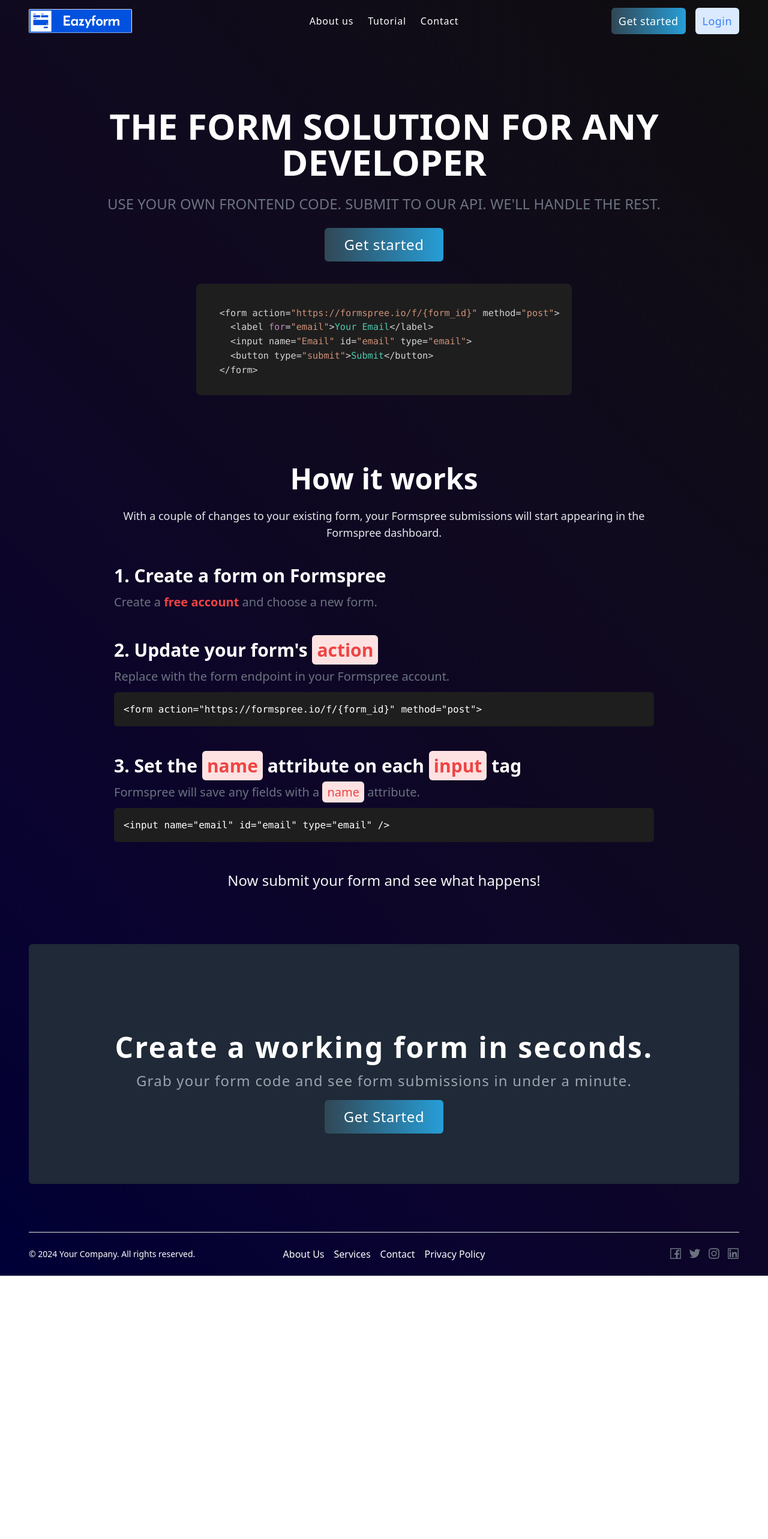
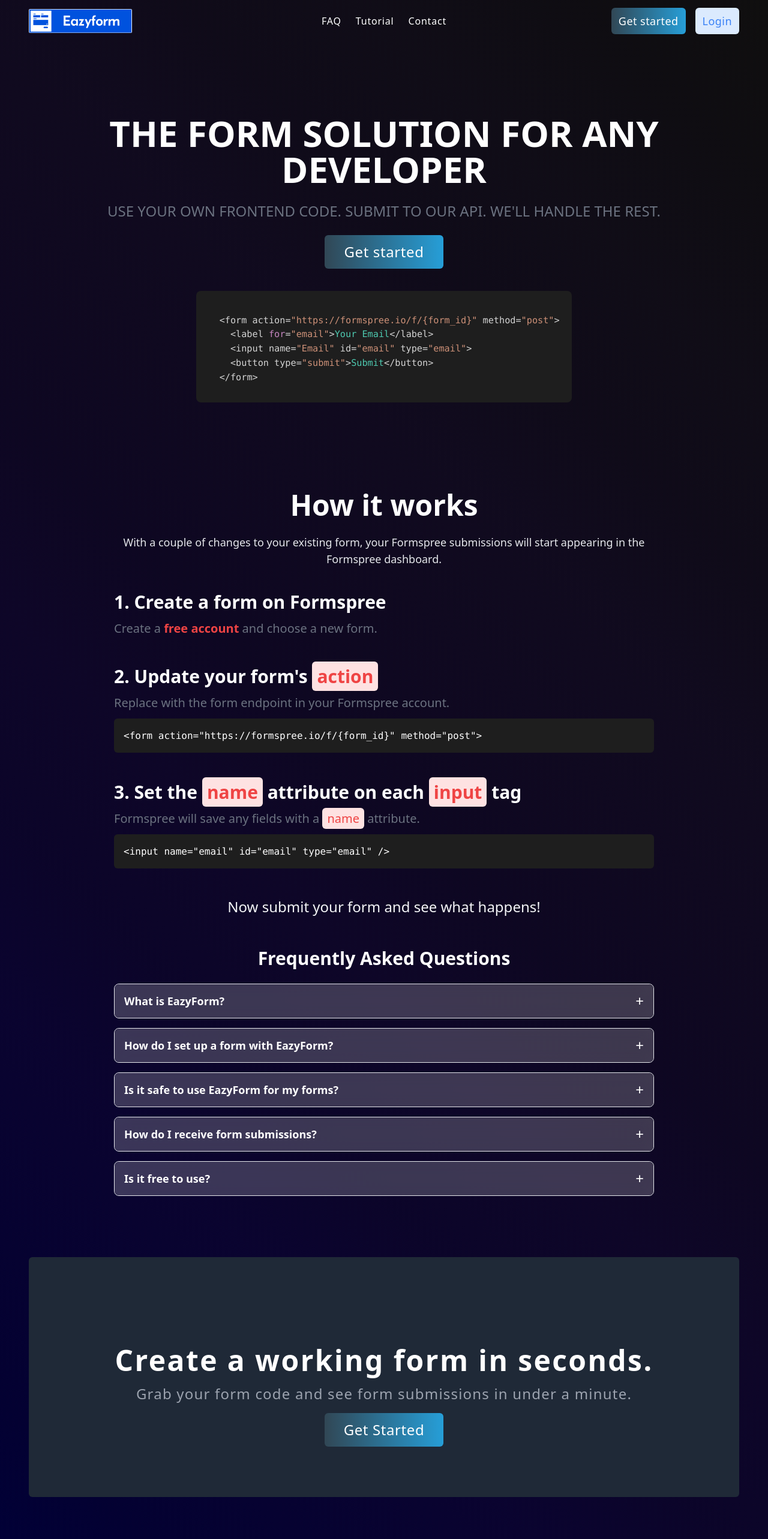
Before and after one commit to Abhiiix0/formspree_clone, a React (Create React App) app in the folder frontend/: page / in a window 1280 px wide. Shown: the top 2566 px of the page at 60% size. Before the commit the page ends 2127 px from the top, so only its background shows below. Built offline with nearby package versions, Linux system fonts and the light colour scheme; no server answers.

Commit message:
"Updated DashboardContent component to render FromNotSelect component when location pathname is '/dashboard', and modified FromNotSelect component to return a styled container with text and a welcome message."

```diff
--- a/frontend/src/App.js
+++ b/frontend/src/App.js
@@ -1,29 +1,56 @@
 import React, { Suspense, lazy } from "react";
 import { BrowserRouter as Router, Route, Routes } from "react-router-dom";
-import Dashboard from "./pages/Dashboard";
-import Login from "./pages/Login";
-import Register from "./pages/Register";
-import OtpVerification from "./pages/OtpVerification";
-import Toaster from "react-hot-toast";
-import PrivateRoute from "./components/PrivateRoute";
-import Intigration from "./components/Intigration";
-import Settings from "./components/Settings";
-import Submissions from "./components/Submissions";
-import FromNotSelect from "./components/FromNotSelect";
-import PageNotFound from "./pages/PageNotFound";
-import Account from "./pages/Account";
 import { AppProvider } from "./context/AppContext";
-import ThankYouPage from "./pages/ThankYouPage";
-import SubmissionLimitReached from "./pages/SubmissionLimitReached";
-import Contact from "./pages/Contact";
+import { Spin } from "antd";
+import { LoadingOutlined } from "@ant-design/icons";
+// import Dashboard from "./pages/Dashboard";
+// import Login from "./pages/Login";
+// import Register from "./pages/Register";
+// import OtpVerification from "./pages/OtpVerification";
+// import PrivateRoute from "./components/PrivateRoute";
+// import FromNotSelect from "./components/FromNotSelect";
+// import Intigration from "./components/Intigration";
+// import Account from "./pages/Account";
+// import PageNotFound from "./pages/PageNotFound";
+// import ThankYouPage from "./pages/ThankYouPage";
+// import SubmissionLimitReached from "./pages/SubmissionLimitReached";
+// import Contact from "./pages/Contact";
+
 // Lazy load the components
 const Home = lazy(() => import("./pages/Home"));
+const Dashboard = lazy(() => import("./pages/Dashboard"));
+const FromNotSelect = lazy(() => import("./components/FromNotSelect"));
+const Login = lazy(() => import("./pages/Login"));
+const Register = lazy(() => import("./pages/Register"));
+const PrivateRoute = lazy(() => import("./components/PrivateRoute"));
+const OtpVerification = lazy(() => import("./pages/OtpVerification"));
+
+const Intigration = lazy(() => import("./components/Intigration"));
+const Account = lazy(() => import("./pages/Account"));
+const Contact = lazy(() => import("./pages/Contact"));
+const SubmissionLimitReached = lazy(() =>
+  import("./pages/SubmissionLimitReached")
+);
+const ThankYouPage = lazy(() => import("./pages/ThankYouPage"));
+const PageNotFound = lazy(() => import("./pages/PageNotFound"));
 
 const App = () => {
   return (
     <Router>
       <AppProvider>
-        <Suspense fallback={<div>Loading...</div>}>
+        <Suspense
+          fallback={
+            <div className=" h-screen grid place-content-center">
+              {" "}
+              <p>
+                <span className=" font-medium text-2xl text-gray-600">
+                  Loading...{" "}
+                </span>
+                <Spin indicator={<LoadingOutlined spin />} size="large" />
+              </p>
+            </div>
+          }
+        >
           <Routes>
             <Route path="/" element={<Home />} />
             <Route
@@ -53,6 +80,7 @@
               element={<OtpVerification />}
             />
             <Route path="/thankyousubmiting" element={<ThankYouPage />} />
+
             <Route path="/contact" element={<Contact />} />
             <Route
               path="/submission-limit-Reached"
--- a/frontend/src/components/Footer.jsx
+++ b/frontend/src/components/Footer.jsx
@@ -35,22 +35,22 @@
 
       {/* Middle Section - Links */}
       <div className="flex flex-wrap  w-full justify-center gap-4 text-gray-500 mb-3 md:mb-0">
-        <a
-          href="/about"
+        <Link
+          to="/#faq"
           className={`hover:text-blue-600 text-sm sm:text-base ${
             dark && "text-white"
           }`}
         >
-          About Us
-        </a>
-        <a
-          href="/services"
+          FAQ
+        </Link>
+        <Link
+          to="/#tutorial"
           className={`hover:text-blue-600 text-sm sm:text-base ${
             dark && "text-white"
           }`}
         >
-          Services
-        </a>
+          Tutorial
+        </Link>
         <Link
           to="/contact"
           className={`hover:text-blue-600 text-sm sm:text-base ${
@@ -61,7 +61,7 @@
         </Link>
         <a
           href="/privacy"
-          className={`hover:text-blue-600 text-sm sm:text-base ${
+          className={`hover:text-blue-600 hidden text-sm sm:text-base ${
             dark && "text-white"
           }`}
         >
--- a/frontend/src/components/HomeBanner.jsx
+++ b/frontend/src/components/HomeBanner.jsx
@@ -12,7 +12,7 @@
   </form>
       `;
   return (
-    <div className="  h-[70vh] md:mt-2  sm:h-[87vh] grid place-content-center">
+    <div className="  h-[70vh] md:mt-5  sm:h-[87vh] grid place-content-center">
       <div className="  flex flex-col items-center justify-center gap-4 md:gap-6">
         <div className=" grid place-content-center h-full gap-4 md:gap-6">
           <h1 className=" text-center text-white uppercase text-2xl md:text-6xl font-bold">
--- a/frontend/src/components/HomeHeader.jsx
+++ b/frontend/src/components/HomeHeader.jsx
@@ -3,7 +3,7 @@
 import { Link, useNavigate } from "react-router-dom";
 import { MenuUnfoldOutlined, CloseOutlined } from "@ant-design/icons";
 
-const HomeHeader = () => {
+const HomeHeader = ({ scrollToFAQ }) => {
   const [isMenuOpen, setIsMenuOpen] = useState(false); // State for slider visibility
   const navigate = useNavigate();
 
@@ -30,12 +30,18 @@
           />
         </Link>
         <div className=" hidden lg:flex  w-full gap-6 justify-center items-center">
-          <p className=" text-white hover:text-blue-500 font-medium tracking-wider">
-            About us
-          </p>
-          <p className=" text-white hover:text-blue-500 font-medium tracking-wider">
+          <Link
+            to="/#faq"
+            className="  text-white hover:text-blue-500 font-medium tracking-wider"
+          >
+            FAQ
+          </Link>
+          <Link
+            to="/#tutorial"
+            className=" text-white hover:text-blue-500 font-medium tracking-wider"
+          >
             Tutorial
-          </p>
+          </Link>
           <Link
             to="/contact"
             className=" text-white hover:text-blue-500 font-medium tracking-wider"
@@ -74,18 +80,20 @@
       {/* Glass blur slider */}
       {isMenuOpen && (
         <div className="absolute top-[50px] rounded-md p-4 right-0 h-[350px] w-full bg-white/10 backdrop-blur-md shadow-md flex flex-col items-center justify-center gap-4 z-50 transition-transform duration-300">
-          <p
+          <Link
+            onClick={() => setIsMenuOpen(false)}
+            className="text-white  hover:text-blue-500 font-medium tracking-wider cursor-pointer"
+            to="/#faq"
+          >
+            FAQ
+          </Link>
+          <Link
+            onClick={() => setIsMenuOpen(false)}
             className="text-white hover:text-blue-500 font-medium tracking-wider cursor-pointer"
-            onClick={() => navigate("/about")}
-          >
-            About us
-          </p>
-          <p
-            className="text-white hover:text-blue-500 font-medium tracking-wider cursor-pointer"
-            onClick={() => navigate("/tutorial")}
+            to="/#tutorial"
           >
             Tutorial
-          </p>
+          </Link>
           <p
             className="text-white hover:text-blue-500 font-medium tracking-wider cursor-pointer"
             onClick={() => navigate("/contact")}
--- a/frontend/src/pages/Home.jsx
+++ b/frontend/src/pages/Home.jsx
@@ -1,25 +1,100 @@
-import React from "react";
+import React, { useEffect, useState } from "react";
 import HomeHeader from "../components/HomeHeader";
 import Footer from "../components/Footer";
-import { Prism as SyntaxHighlighter } from "react-syntax-highlighter";
-import { vscDarkPlus } from "react-syntax-highlighter/dist/esm/styles/prism";
-import { Link, useNavigate } from "react-router-dom";
+
+import { Link, useLocation } from "react-router-dom";
 import HowItWork from "../components/HowItWork";
 import HomeBanner from "../components/HomeBanner";
 const Home = () => {
-  const navigate = useNavigate();
-  const htmlCode = `
-<form action="https://formspree.io/f/{form_id}" method="post">
-  <label for="email">Your Email</label>
-  <input name="Email" id="email" type="email">
-  <button type="submit">Submit</button>
-</form>
-    `;
+  const [activeIndex, setActiveIndex] = useState(null);
+  const faqs = [
+    {
+      question: "What is EazyForm?",
+      answer:
+        "EazyForm is an easy-to-use form submission service that allows you to send form data from your website directly to your email inbox or store it in a database.",
+    },
+    {
+      question: "How do I set up a form with EazyForm?",
+      answer:
+        "Setting up a form is simple: 1. Create a form on your website with the fields you need. 2. Point the form action to our API endpoint. 3. Customize your success/error messages. 4. Submit the form and you’ll receive the data in your email or dashboard.",
+    },
+    {
+      question: "Is it safe to use EazyForm for my forms?",
+      answer:
+        "Yes! We use SSL encryption and offer CAPTCHA protection to ensure security.",
+    },
+    {
+      question: "How do I receive form submissions?",
+      answer:
+        "You can receive form submissions via email or store them in your account’s dashboard. Our service sends a notification to your specified email address every time a form is submitted.",
+    },
+    {
+      question: "Is it free to use?",
+      answer:
+        "Yes, you can start using EazyForm for free! We offer 50 free form submissions. After that, you can purchase additional submission credits to keep using the service.",
+    },
+  ];
+
+  const toggleAnswer = (index) => {
+    setActiveIndex(activeIndex === index ? null : index);
+  };
+
+  const location = useLocation();
+  useEffect(() => {
+    if (location.hash === "#faq") {
+      const faqElement = document.getElementById("faq");
+      if (faqElement) {
+        faqElement.scrollIntoView({ behavior: "smooth" });
+      }
+    }
+    if (location.hash === "#tutorial") {
+      const faqElement = document.getElementById("tutorial");
+      if (faqElement) {
+        faqElement.scrollIntoView({ behavior: "smooth" });
+      }
+    }
+  }, [location]);
   return (
     <div className="gradient  flex px-4 sm:px-12  flex-col justify-between h-full">
       <HomeHeader />
       <HomeBanner />
+      <span id="tutorial" className=" mb-8"></span>
       <HowItWork />
+      {/* FAQ Section */}
+      <div id="faq" className=" w-full lg:w-[900px] mx-auto py-8 px-4 sm:px-0">
+        <h2 className=" text-xl md:text-3xl font-semibold text-center mb-6 text-white">
+          Frequently Asked Questions
+        </h2>
+        <div className="space-y-4 ">
+          {faqs.map((faq, index) => (
+            <div
+              key={index}
+              className="border overflow-hidden  border-gray-200   rounded-lg"
+            >
+              <button
+                onClick={() => toggleAnswer(index)}
+                className="w-full text-left px-2 py-2 sm:px-4 sm:py-3 bg-white/20 backdrop-blur-md overflow-hidden rounded-t-lg focus:outline-none"
+              >
+                <div className="flex items-center justify-between">
+                  <h3 className="font-semibold md:text-lg text-white">
+                    {faq.question}
+                  </h3>
+                  <span className=" text-white text-2xl">
+                    {activeIndex === index ? "-" : "+"}
+                  </span>
+                </div>
+              </button>
+              {activeIndex === index && (
+                <div className=" px-2 py-2 sm:px-4 sm:py-3 bg-gray-50 rounded-b-lg">
+                  <p className="text-gray-700 text-sm md:text-base">
+                    {faq.answer}
+                  </p>
+                </div>
+              )}
+            </div>
+          ))}
+        </div>
+      </div>
       <div className=" rounded-md bg-gray-800 h-[300px] sm:h-[400px] mb-12 mt-9 sm:mb-20 sm:mt-[70px] p-4 sm:p-8 w-full">
         <div className=" h-[300px] sm:h-[400px] grid place-content-center">
           <h2 className=" text-white text-center text-2xl sm:text-5xl font-bold tracking-wider">
--- a/frontend/src/pages/Login.jsx
+++ b/frontend/src/pages/Login.jsx
@@ -57,7 +57,7 @@
         // alert("Invalid credentials. Please try again.");
       }
     } catch (error) {
-      alert("An error occurred. Please try again.");
+      toast.error("An error occurred. Please try again.");
     }
   };
 
--- a/frontend/src/pages/Register.jsx
+++ b/frontend/src/pages/Register.jsx
@@ -56,7 +56,7 @@
         toast.error(result?.message || "Something went wrong");
       }
     } catch (error) {
-      alert("An error occurred. Please try again.");
+      toast.error("An error occurred. Please try again.");
     }
   };
 
```
Also changed, not shown: frontend/src/pages/OtpVerification.jsx (+13 -3 lines), frontend/src/pages/PageNotFound.jsx (+13 -2 lines), frontend/src/pages/SubmissionLimitReached.jsx (+13 -25 lines), frontend/src/pages/ThankYouPage.jsx (+14 -3 lines).
